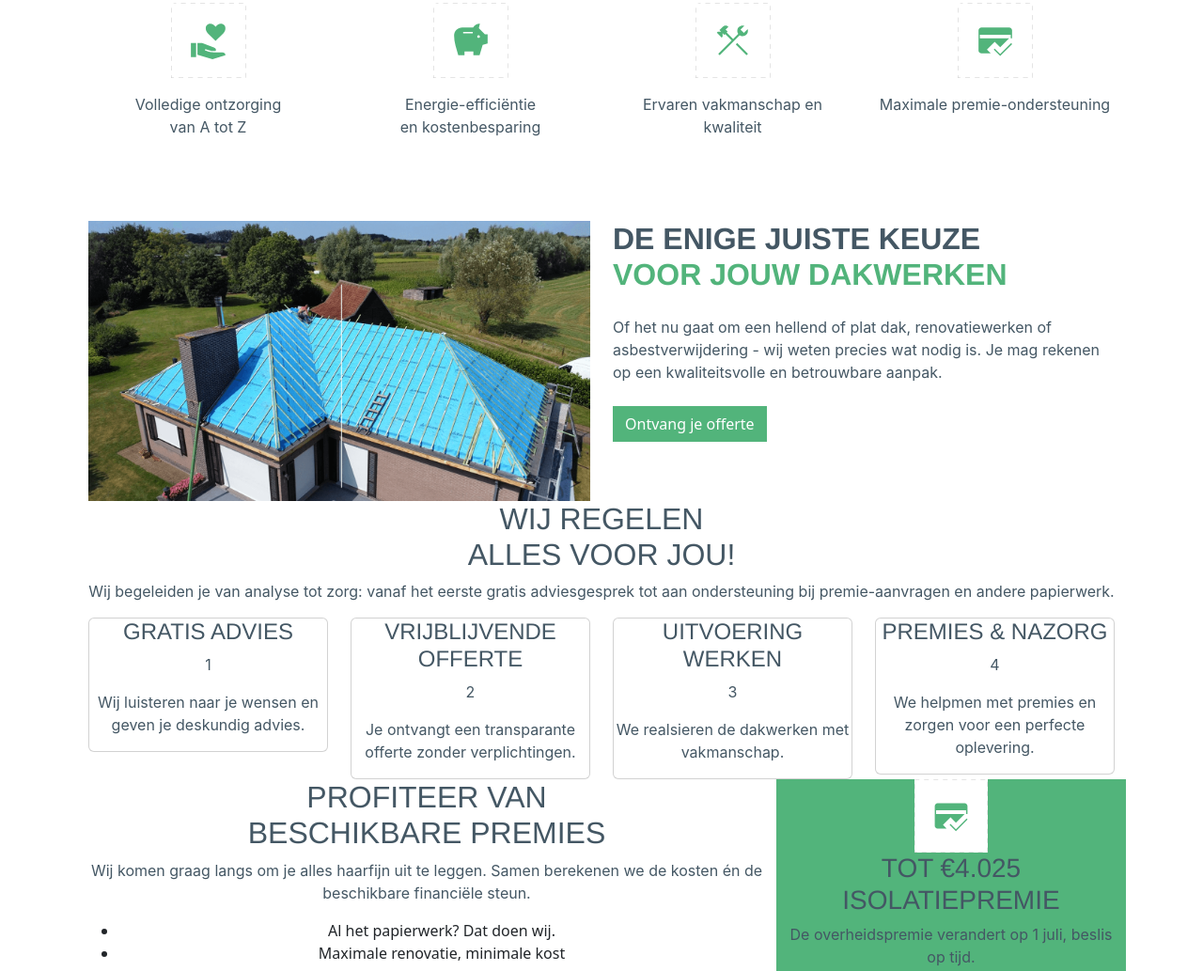
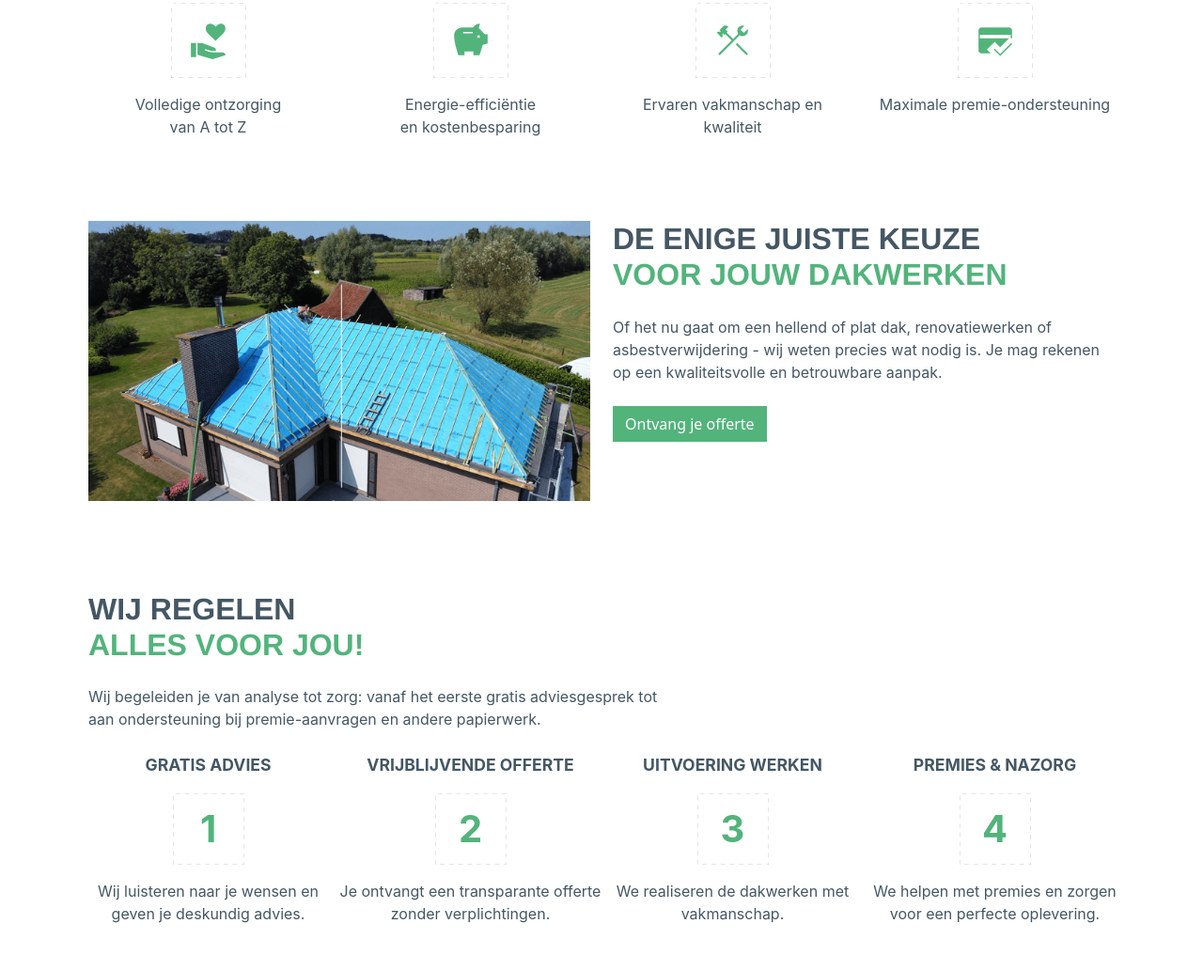
Before and after one commit to ArneD4/Red_Pepper_Landingpage_Test, a website: page landingpage-app/src/index.html in a window 1280 px wide. Shown: the part 937-1970 px from the top of the page at 94% size. Drawn offline with nearby package versions, Linux system fonts and the light colour scheme; files that its build step writes are made by us from their sources.

Commit message:
section 3 styling

```diff
--- a/landingpage-app/src/index.html
+++ b/landingpage-app/src/index.html
@@ -14,7 +14,7 @@
 
 <body>
     <header class="bg-dark text-white mb-5">
-        <nav class="navbar w-100 px-5 py-4 border-bottom">
+        <nav class="navbar w-100 px-5 py-4 border-bottom border-subtle">
             <img src="../images/Logo.svg" alt="Bene Logo" class="mb-3">
         </nav>
         <div class="container px-3">
@@ -35,21 +35,21 @@
                     </div>
                     <div class="d-flex flex-column my-4">
                         <div class="d-flex gap-3 p-0">
-                            <div class="col-5 border px-3 py-2">
+                            <div class="col-5 border border-light-subtle px-3 py-2">
                                 <h5 class="green mb-0 fw-light">585+</h5>
                                 <p class="white mb-0 fw-light">Voltooide projecten</p>
                             </div>
-                            <div class="col-5 border px-3 py-2">
+                            <div class="col-5 border border-light-subtle px-3 py-2">
                                 <h5 class="green mb-0 fw-light">5+</h5>
                                 <p class="white mb-0 fw-light">Installatieteams</p>
                             </div>
                         </div>
                         <div class="d-flex gap-3 mt-4 p-0">
-                            <div class="col-5 border px-3 py-2">
+                            <div class="col-5 border border-light-subtle px-3 py-2">
                                 <h5 class="green mb-0 fw-light">9.000 m²+</h5>
                                 <p class="white mb-0 fw-light">Daken</p>
                             </div>
-                            <div class="col-5 border px-3 py-2">
+                            <div class="col-5 border border-light-subtle px-3 py-2">
                                 <h5 class="green mb-0 fw-light">8+</h5>
                                 <p class="white mb-0 fw-light">Bouwadviseurs</p>
                             </div>
@@ -124,7 +124,7 @@
                     </div>
                 </div>
         </section>
-        <section>
+        <section class="pb-5">
             <div class="container">
                 <div class="row flex-lg-row-reverse text-start">
                     <div class="col-lg-6 mb-5">
@@ -139,42 +139,42 @@
                 </div>
             </div>
         </section>
-        <section>
+        <section class="py-5">
             <div class="container">
-                <div class="row">
-                    <div class="col">
-                        <h2>WIJ REGELEN <br> <span>ALLES VOOR JOU!</span></h2>
-                        <p>Wij begeleiden je van analyse tot zorg: vanaf het eerste gratis adviesgesprek tot aan
+                <div class="row text-left">
+                    <div class="col col-lg-7">
+                        <h2 class="fw-bold">WIJ REGELEN <br> <span class="green">ALLES VOOR JOU!</span></h2>
+                        <p class="my-4">Wij begeleiden je van analyse tot zorg: vanaf het eerste gratis adviesgesprek tot aan
                             ondersteuning bij premie-aanvragen en andere papierwerk.</p>
                     </div>
                 </div>
                 <div class="row text-center">
-                    <div class="col-md-3">
-                        <div class="card">
-                            <h4>GRATIS ADVIES</h4>
-                            <p>1</p>
+                    <div class="col-6 col-md-3 p-0 mb-4">
+                        <div class="card border-0">
+                            <p class="fw-bold fs-7 px-5">GRATIS ADVIES</p>
+                            <p class="fw-bold green fs-1 p-2 m-auto mb-3" style="aspect-ratio: 1/1; background-image: url(../images/Border.svg); background-repeat: no-repeat; background-size: contain;">1</p>
                             <p>Wij luisteren naar je wensen en geven je deskundig advies.</p>
                         </div>
                     </div>
-                    <div class="col-md-3">
-                        <div class="card">
-                            <h4>VRIJBLIJVENDE OFFERTE</h4>
-                            <p>2</p>
+                    <div class="col-6 col-md-3 p-0 mb-4">
+                        <div class="card border-0">
+                            <p class="fw-bold fs-7 px-1">VRIJBLIJVENDE OFFERTE</p>
+                            <p class="fw-bold green fs-1 p-2 m-auto mb-3" style="aspect-ratio: 1/1; background-image: url(../images/Border.svg); background-repeat: no-repeat; background-size: contain;">2</p>
                             <p>Je ontvangt een transparante offerte zonder verplichtingen.</p>
                         </div>
                     </div>
-                    <div class="col-md-3">
-                        <div class="card">
-                            <h4>UITVOERING WERKEN</h4>
-                            <p>3</p>
-                            <p>We realsieren de dakwerken met vakmanschap.</p>
+                    <div class="col-6 col-md-3 p-0 mb-4">
+                        <div class="card border-0">
+                            <p class="fw-bold fs-7 px-3">UITVOERING WERKEN</p>
+                            <p class="fw-bold green fs-1 p-2 m-auto mb-3" style="aspect-ratio: 1/1; background-image: url(../images/Border.svg); background-repeat: no-repeat; background-size: contain;">3</p>
+                            <p>We realiseren de dakwerken met vakmanschap.</p>
                         </div>
                     </div>
-                    <div class="col-md-3">
-                        <div class="card">
-                            <h4>PREMIES & NAZORG</h4>
-                            <p>4</p>
-                            <p>We helpmen met premies en zorgen voor een perfecte oplevering.</p>
+                    <div class="col-6 col-md-3 p-0 mb-4">
+                        <div class="card border-0">
+                            <p class="fw-bold fs-7 px-3">PREMIES & NAZORG</p>
+                            <p class="fw-bold green fs-1 p-2 m-auto mb-3" style="aspect-ratio: 1/1; background-image: url(../images/Border.svg); background-repeat: no-repeat; background-size: contain;">4</p>
+                            <p>We helpen met premies en zorgen voor een perfecte oplevering.</p>
                         </div>
                     </div>
                 </div>
--- a/landingpage-app/src/style.scss
+++ b/landingpage-app/src/style.scss
@@ -2,6 +2,8 @@
 $primary: #52b47b;
 $secondary: #f4f4f4;
 $dark: #445764;
+
+
 
 // Import Bootstrap after variable overrides
 @import "~bootstrap/scss/bootstrap";
@@ -34,6 +36,10 @@ header {
     max-width: 1140px;
 }
 
+.fs-7 {
+    font-size: 1.1rem!important;
+}
+
 
 .btn {
     border-radius: 0;
```
Also changed, not shown: landingpage-app/images/Border.svg (added), landingpage-app/src/style.css, 1 other file.
